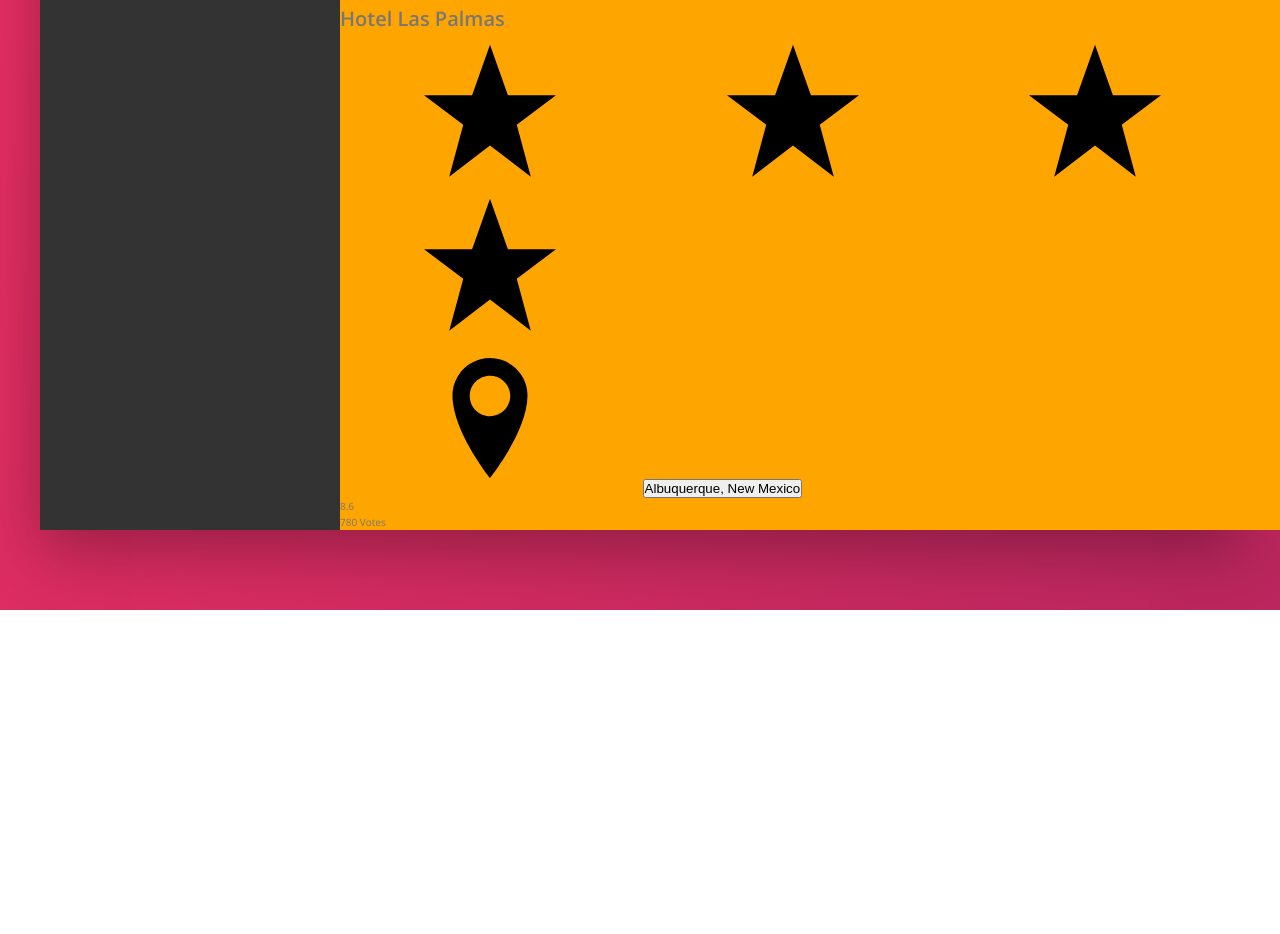
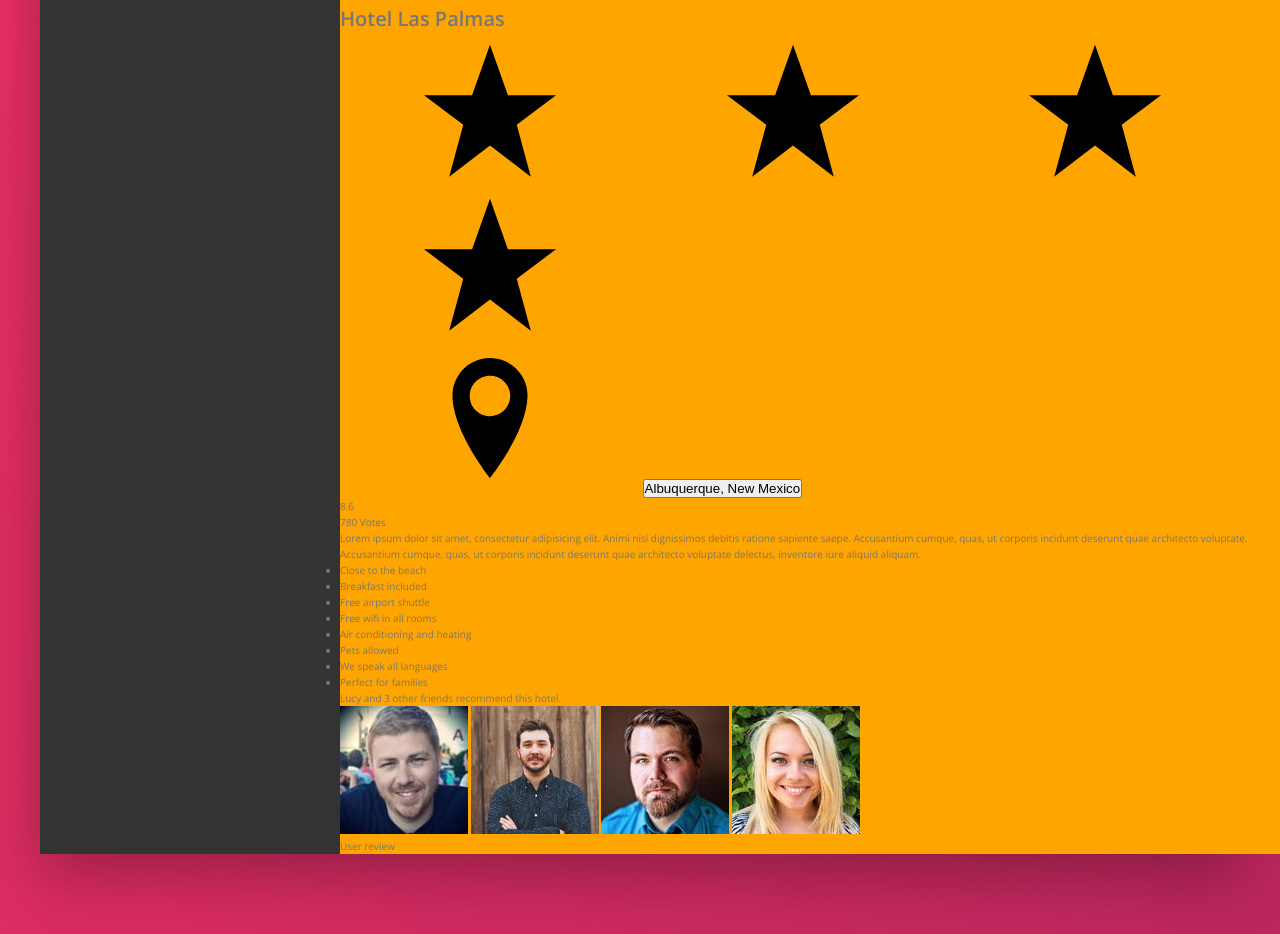
Before and after one commit to iamgraviteja/Trillo, a website: page index.html in a window 1280 px wide. Shown: the part 1659-2593 px from the top of the page. Before the commit the page ends 2269 px from the top, so only its background shows below. Drawn offline with nearby package versions, Linux system fonts and the light colour scheme.

Commit message:
Update index.html
Hotel desc. added

```diff
--- a/index.html
+++ b/index.html
@@ -125,6 +125,42 @@
                         <div class="overview__rating-count">780 Votes</div>
                     </div>
                 </div>
+                <div class="detail">
+                    <div class="description">
+                        <p class="paragraph">
+                            Lorem ipsum dolor sit amet, consectetur adipisicing elit. Animi nisi
+                            dignissimos debitis ratione sapiente saepe.
+                            Accusantium cumque, quas, ut corporis incidunt deserunt quae architecto voluptate.
+                        </p>
+                        <p class="paragraph">
+                            Accusantium cumque, quas, ut corporis incidunt deserunt quae architecto voluptate delectus,
+                            inventore iure aliquid
+                            aliquam.
+                        </p>
+                        <ul class="list">
+                            <li class="list__item">Close to the beach</li>
+                            <li class="list__item">Breakfast included</li>
+                            <li class="list__item">Free airport shuttle</li>
+                            <li class="list__item">Free wifi in all rooms</li>
+                            <li class="list__item">Air conditioning and heating</li>
+                            <li class="list__item">Pets allowed</li>
+                            <li class="list__item">We speak all languages</li>
+                            <li class="list__item">Perfect for families</li>
+                        </ul>
+                        <div class="recommend">
+                            <p class="recommend__count">Lucy and 3 other friends recommend this hotel.</p>
+                            <div class="recommend__friends">
+                                <img src="img/user-3.jpg" alt="Friend 1" class="recommend__photo">
+                                <img src="img/user-4.jpg" alt="Friend 2" class="recommend__photo">
+                                <img src="img/user-5.jpg" alt="Friend 2" class="recommend__photo">
+                                <img src="img/user-6.jpg" alt="Friend 3" class="recommend__photo">
+                            </div>
+                        </div>
+                    </div>
+                    <div class="user-reviews">
+                        User review
+                    </div>
+                </div>
             </main>
         </div>
     </div>
```
